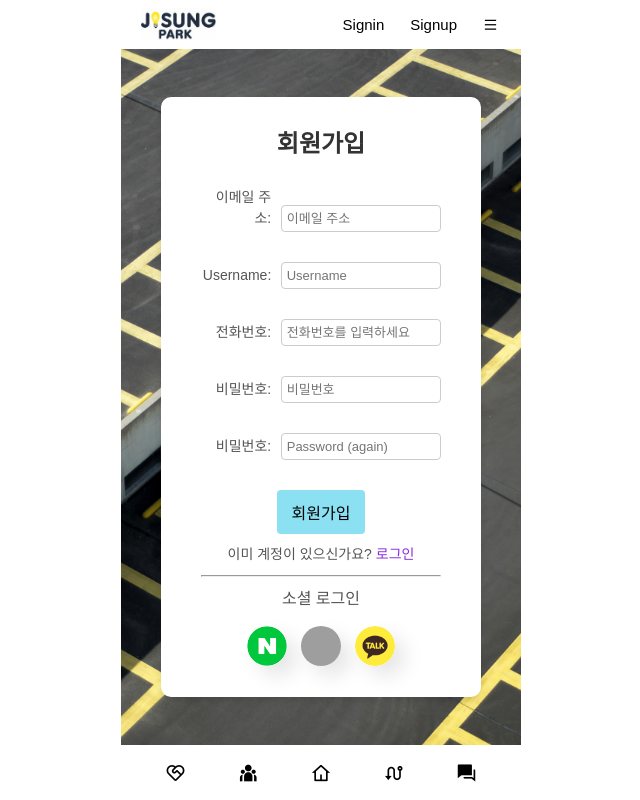
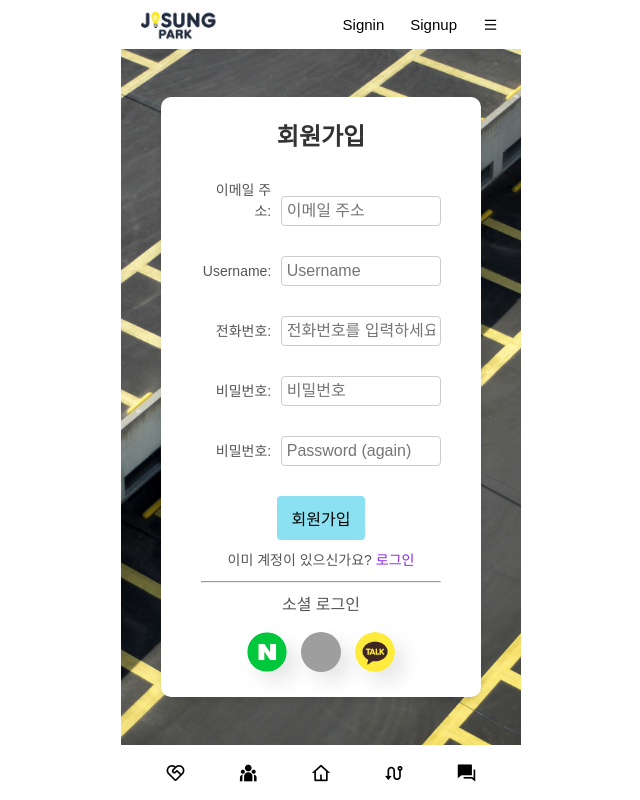
Before and after one commit to pirogramming/JisungPark, a Django app: page /accounts/signup/ in a window 1280 px wide. Shown: the whole page, without its empty margins (319-959 px from the left). Run offline with Django 5.2, Linux system fonts and the light colour scheme; some libraries are stand-ins or nearby versions; grey boxes are pictures that could not be loaded.

Commit message:
fix: input fontsize

```diff
--- a/static/css/style-lyj.css
+++ b/static/css/style-lyj.css
@@ -187,7 +187,7 @@ p{
 .login_elements input, .signup_form input {
     width: 16rem;
     padding: 0.5rem;
-    font-size: 1.3rem;
+    font-size: 1.6rem;
     border: 1px solid #ccc;
     border-radius: 4px;
     box-sizing: border-box;
@@ -379,7 +379,7 @@ p{
 }
 .qanda_container input, .qanda_container textarea {
     padding: 0.5rem;
-    font-size: 1.3rem;
+    font-size: 1.6rem;
     border: 1px solid #ccc;
     border-radius: 4px;
     box-sizing: border-box;
@@ -614,6 +614,8 @@ h6 {
     border: 1px solid #ccc;
     border-radius: 5px;
     margin-right: 5px;
+    font-size: 1.6rem;
+
 }
 
 .comment-form button,
--- a/static/css/style-pth.css
+++ b/static/css/style-pth.css
@@ -231,6 +231,7 @@
     padding: 10px;
     border: 1px solid #ddd;
     border-radius: 4px;
+    font-size: 1.6rem;
 }
 .review input, .review textarea{
     width: 60%;
@@ -264,9 +265,11 @@
     padding-block: 5px;
     border: 1px solid #5F5F5F;
     border-radius: 4px;
+    font-size: 1.6rem;
 }
 .input-qna input {
     width: 80%;
+    font-size: 1.6rem;
 }
 .review-item {
     margin: 1rem;
@@ -296,6 +299,7 @@
     border: none;
     border-bottom: 1px solid #789;
     text-align: center;
+    font-size: 1.6rem;
 }
 .adjust{
     background-color: #e9e9e9;
```
